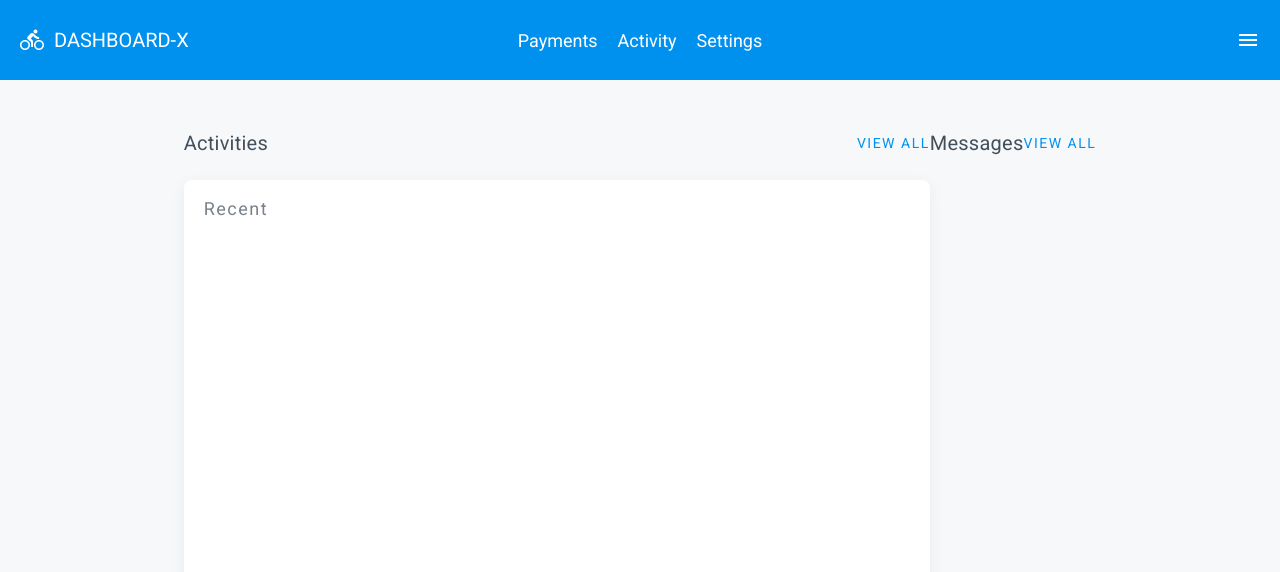
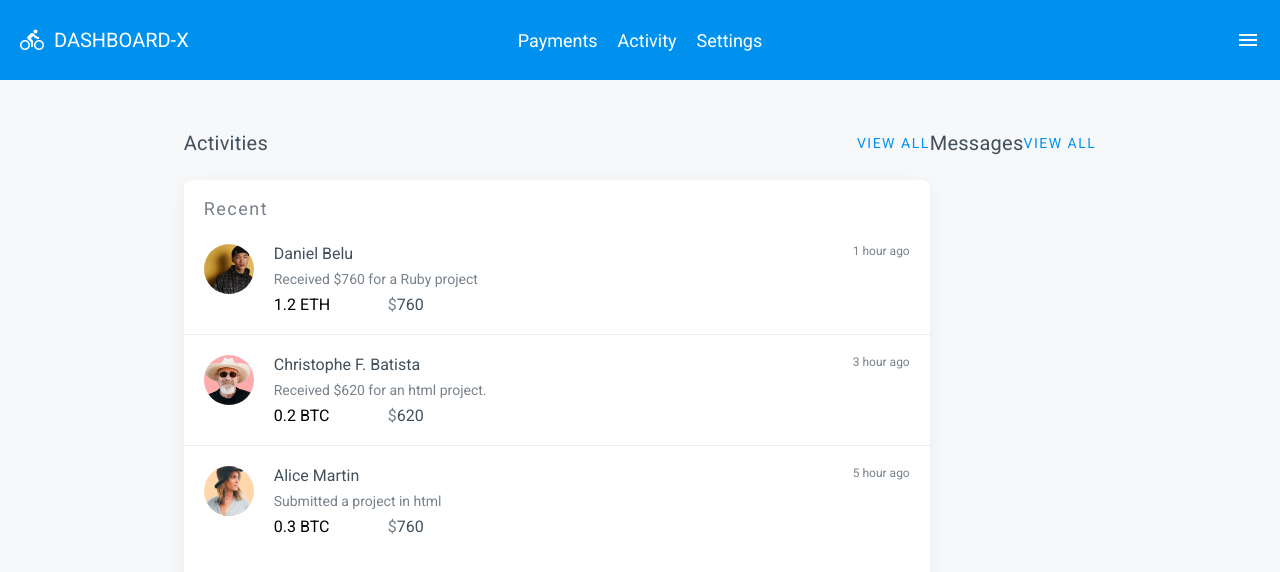
Before and after one commit to Germs31/ntt-dashboard, a React (Create React App) app: page / in a window 1280 px wide. Shown: the top 572 px of the page. Built offline with nearby package versions, Linux system fonts and the light colour scheme.

Commit message:
activity comp taking props and styled

```diff
--- a/src/App.css
+++ b/src/App.css
@@ -83,6 +83,58 @@
     letter-spacing: 1.5px;
 }
 
+/* ACTIVITY BLOCK */
+.activity {
+    display: flex;
+    justify-content: space-between;
+    padding: 20px;
+    border-bottom: 1px solid #e6ebf0;
+}
+.activity:last-of-type {
+    border-bottom: none;
+}
+.activity .activity-body {
+    display: flex;
+}
+.activity .activity-body .profile-img {
+    margin-right: 20px;
+}
+.activity .activity-body .profile-img img{
+    width: 50px;
+    height: 50px;
+    border-radius: 50%;
+    object-fit:cover;
+}
+.activity .activity-body .user-info .name{
+    font-size: 16px;
+    color: #42505c;
+    text-decoration: none solid rgb(66, 80, 92);
+    margin-bottom: 8px;
+}
+.activity .activity-body .user-info .submsg{
+    font-size: 14px;
+    color: #79828b;
+    text-decoration: none solid rgb(121, 130, 139);
+    margin-bottom: 8px;
+}
+.activity .activity-body .user-info .pay-out{
+    display: flex;
+    align-items: center;
+    width: 150px;
+    justify-content: space-between;
+}
+.activity .activity-body .user-info .pay-out .price-paid {
+    color: #42505c;
+}
+.activity .activity-body .user-info .pay-out .price-paid .currency-symbol{
+    color: #79828B;
+}
+
+.activity .last-active {
+    font-size: 12px;
+    color: #79828b;
+    text-decoration: none solid rgb(121, 130, 139);
+}
 
 /* CONTAINER HEADER */
 .container-header{
--- a/src/App.js
+++ b/src/App.js
@@ -3,6 +3,7 @@ import {clients} from './data'
 import {useEffect, useState} from 'react'
 import Navigation from './Components/Navigation'
 import ContainerHeader from './Components/ContainerHeader'
+import Activity from './Components/Activity'
 function App() {
   const [users, setUsers] = useState([])
   const [currentUser, setCurrentUser] = useState(clients[2])
@@ -29,6 +30,20 @@ function App() {
               <span>Recent</span>
             </div>
 
+            { users.map((user, index) => {
+              return (
+                <Activity
+                  key={index}
+                  name={user.fullName}
+                  img={user.profileImg}
+                  active={user.active}
+                  subMsg={user.subMessage}
+                  paid={user.pricePaid}
+                  crypto={user.crypto}
+                  imgBgColor={user.imgBgColor} />
+              )
+            })}
+
           </div>
         </div>
         <div className="messages-container">
--- /dev/null
+++ b/src/Components/Activity.js
@@ -0,0 +1,32 @@
+import React from 'react'
+import Chip from './Chip.js'
+
+const Activity = ({name, img, active, subMsg, paid, crypto, imgBgColor}) => {
+    return (
+        <div className="activity">
+            <div className="activity-body">
+                <div className="profile-img">
+                    <img src={img} alt="user profile img" style={{background: imgBgColor}}/>
+                </div>
+                <div className="user-info">
+                    <div className="name">{name}</div>
+                    <div className="submsg">{subMsg}</div>
+                    <div className="pay-out">
+                        <div className="crypto">
+                            <Chip value={crypto[0]} />
+                        </div>
+                        <div className="price-paid">
+                            <span className="currency-symbol">$</span>
+                            {paid}
+                        </div>
+                    </div>
+                </div>
+            </div>
+            <div className="last-active">
+                {active}
+            </div>
+        </div>
+    )
+}
+
+export default Activity
--- /dev/null
+++ b/src/Components/Chip.js
@@ -0,0 +1,11 @@
+import React from 'react'
+
+const Chip = ({value}) => {
+    return (
+        <div className={value.eth ? 'chip eth' : value.btc ? "chip btc" : "chip"}>
+            <div>{value.tech ? value.tech : value.eth ? value.eth : value.btc}</div>
+        </div>
+    )
+}
+
+export default Chip
```
